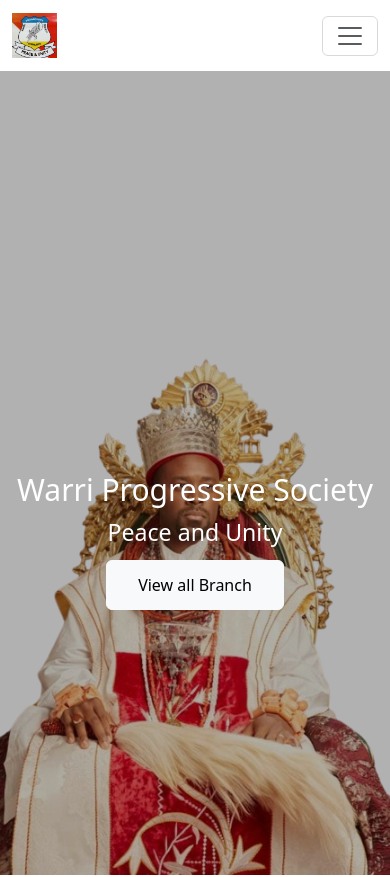
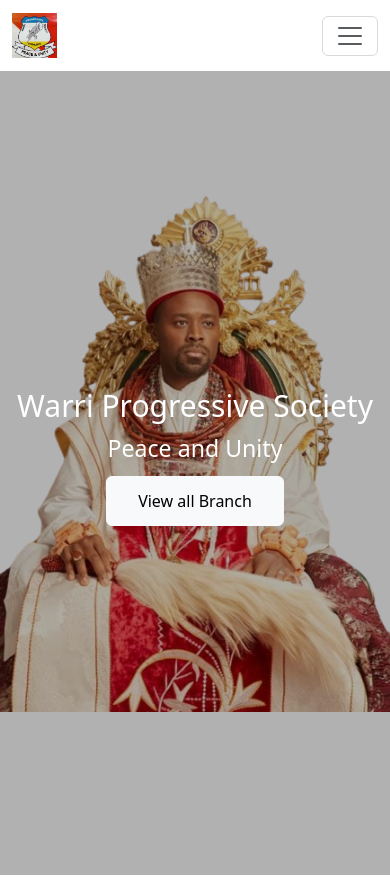
Before and after one commit to DevJawad1/otonloye, a React (Vite) app: page / in a window 390 px wide. Shown: the top 877 px of the page. Built offline with nearby package versions, Linux system fonts and the light colour scheme.

Commit message:
first commit

```diff
--- a/src/pages/styling/landing.css
+++ b/src/pages/styling/landing.css
@@ -59,7 +59,7 @@
         background-image: url('../../assets/kingpic-removebg-preview.png');
         background-repeat: no-repeat;
         background-position: center;
-        background-position-y: bottom;
+        background-position-y: center;
         background-size: contain;
         height: 100vh;
         width: 100vw;
@@ -72,7 +72,7 @@
         padding: 5px !important;
     }
     .section-one .cover .d-lg-flex .content{
-        height: 120vh;
+        height: 100vh;
         align-items: center;
     }
     .section-one .cover img{
```
